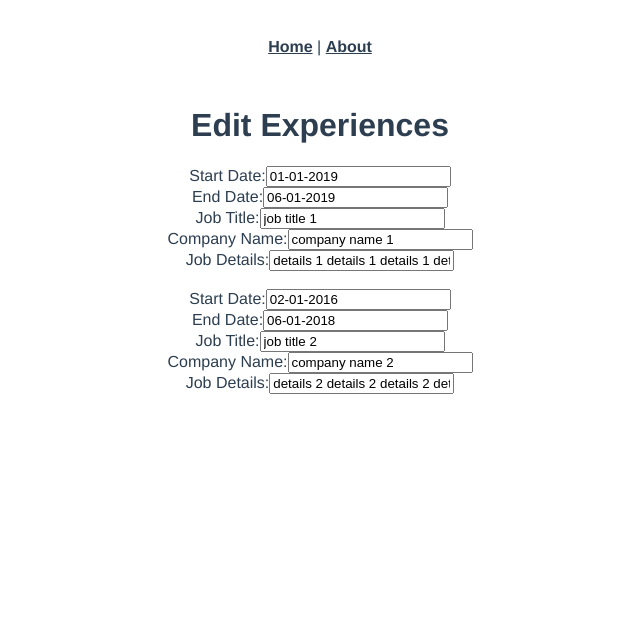
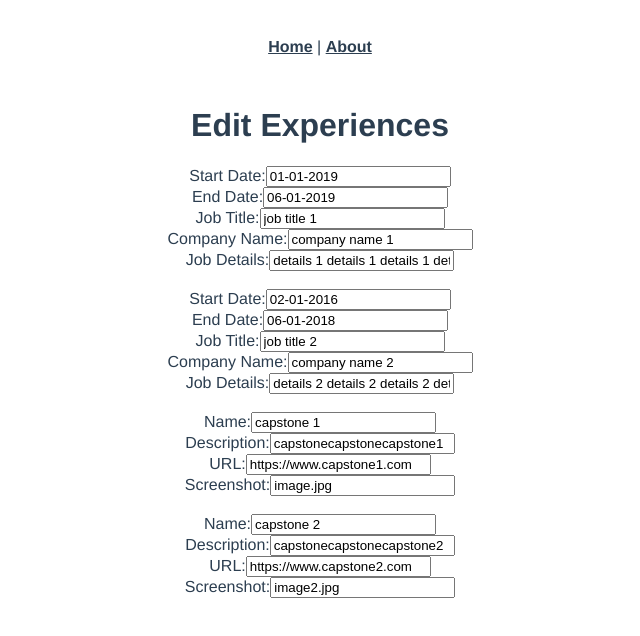
Before and after one commit to bit-please/student_portal_vue_app, a Vue app: page /resumes/1/edit in a window 1280 px wide. Shown: the top 636 px of the page, without its empty margins (320-960 px from the left). Built offline with nearby package versions, Linux system fonts and the light colour scheme.

Commit message:
adds capstones section to edit.vue

```diff
--- a/src/views/Resumes/Edit.vue
+++ b/src/views/Resumes/Edit.vue
@@ -39,6 +39,35 @@
       </form><br>
     </div>
 
+    <div v-for="capstone in capstones">
+      <form v-on:submit.prevent="submit()">
+        <div class="form-row">
+          <div class="form-group col-md-6">
+            <label for="start_date">Name:</label>
+            <input type="string" class="form-control" id="name" placeholder="enter capstone name" v-model="capstone.name">
+          </div>
+        </div>
+        <div class="form-row">
+          <div class="form-group col-md-6">
+            <label for="end_date">Description:</label>
+            <input type="string" class="form-control" id="description" placeholder="enter capstone description" v-model="capstone.description">
+          </div>
+        </div>
+        <div class="form-row">
+          <div class="form-group col-md-6">
+            <label for="job_title">URL:</label>
+            <input type="string" class="form-control" id="url" placeholder="enter capstone url" v-model="capstone.url">
+          </div>
+        </div>
+        <div class="form-row">
+          <div class="form-group col-md-6">
+            <label for="company_name">Screenshot:</label>
+            <input type="string" class="form-control" id="screenshot" placeholder="enter screenshot url" v-model="capstone.screenshot">
+          </div>
+        </div>
+      </form><br>
+    </div>
+
   </div>
 </template>
 
@@ -62,6 +91,16 @@ export default {
           company_name: "company name 2",
           details: "details 2 details 2 details 2 details 2 details 2 details 2 details 2 "},
       ],
+      capstones: [
+        {name: "capstone 1",
+        description: "capstonecapstonecapstone1",
+        url: "https://www.capstone1.com",
+        screenshot: "image.jpg"},
+        {name: "capstone 2",
+        description: "capstonecapstonecapstone2",
+        url: "https://www.capstone2.com",
+        screenshot: "image2.jpg"}
+      ],
     };
   },
   created: function() {
--- a/src/views/Resumes/Show.vue
+++ b/src/views/Resumes/Show.vue
@@ -1,5 +1,9 @@
 <template>
   <div class="resumes-show">
+
+  <button>
+    <router-link v-bind:to="/resumes/">Edit</router-link>
+  </button>
 
   <h1>{{ student.first_name }} {{ student.last_name }}</h1>
   <h3>Email: {{ student.email }}</h3>
@@ -45,7 +49,6 @@
     <h5>URL:{{ capstone.url }}</h5>
     <h5>Screenshot:{{ capstone.screenshot }}</h5>
   </div>
-
 
   </div>
 </template>
```
